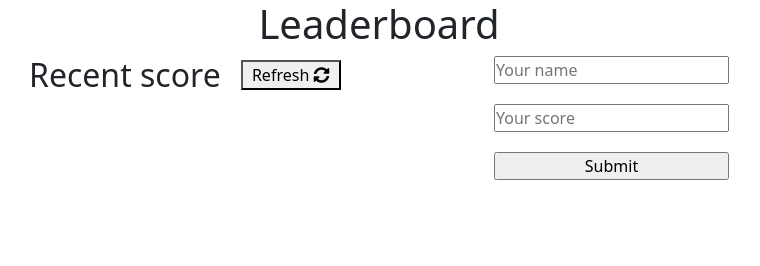
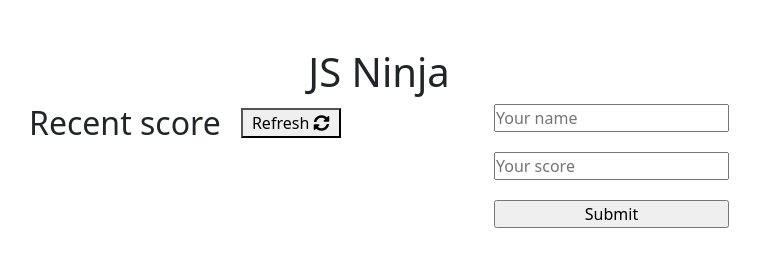
Before and after one commit to Mhdez221993/Leaderboard, a website built with webpack: page index.html in a window 1280 px wide. Shown: the whole page, without its empty margins (261-1021 px from the left). Built offline with nearby package versions, Linux system fonts and the light colour scheme; no server answers.

Commit message:
Update title

```diff
--- a/index.html
+++ b/index.html
@@ -6,10 +6,10 @@
     <meta name="viewport" content="width=device-width, initial-scale=1.0">
     <link rel="stylesheet" href="https://cdnjs.cloudflare.com/ajax/libs/font-awesome/5.15.3/css/all.min.css" integrity="sha512-iBBXm8fW90+nuLcSKlbmrPcLa0OT92xO1BIsZ+ywDWZCvqsWgccV3gFoRBv0z+8dLJgyAHIhR35VZc2oM/gI1w==" crossorigin="anonymous" referrerpolicy="no-referrer" />
     <link href="https://cdn.jsdelivr.net/npm/bootstrap@5.0.2/dist/css/bootstrap.min.css" rel="stylesheet" integrity="sha384-EVSTQN3/azprG1Anm3QDgpJLIm9Nao0Yz1ztcQTwFspd3yD65VohhpuuCOmLASjC" crossorigin="anonymous">
-    <title>Document</title>
+    <title>JS Ninja</title>
 </head>
 <body>
-    <h1 class="text-center">Leaderboard</h1>
+    <h1 class="text-center pt-5">JS Ninja</h1>
     <div class="wrapper">
         <section class="show-score">
             <div class="header-score mb-2" id="header-score">
```
